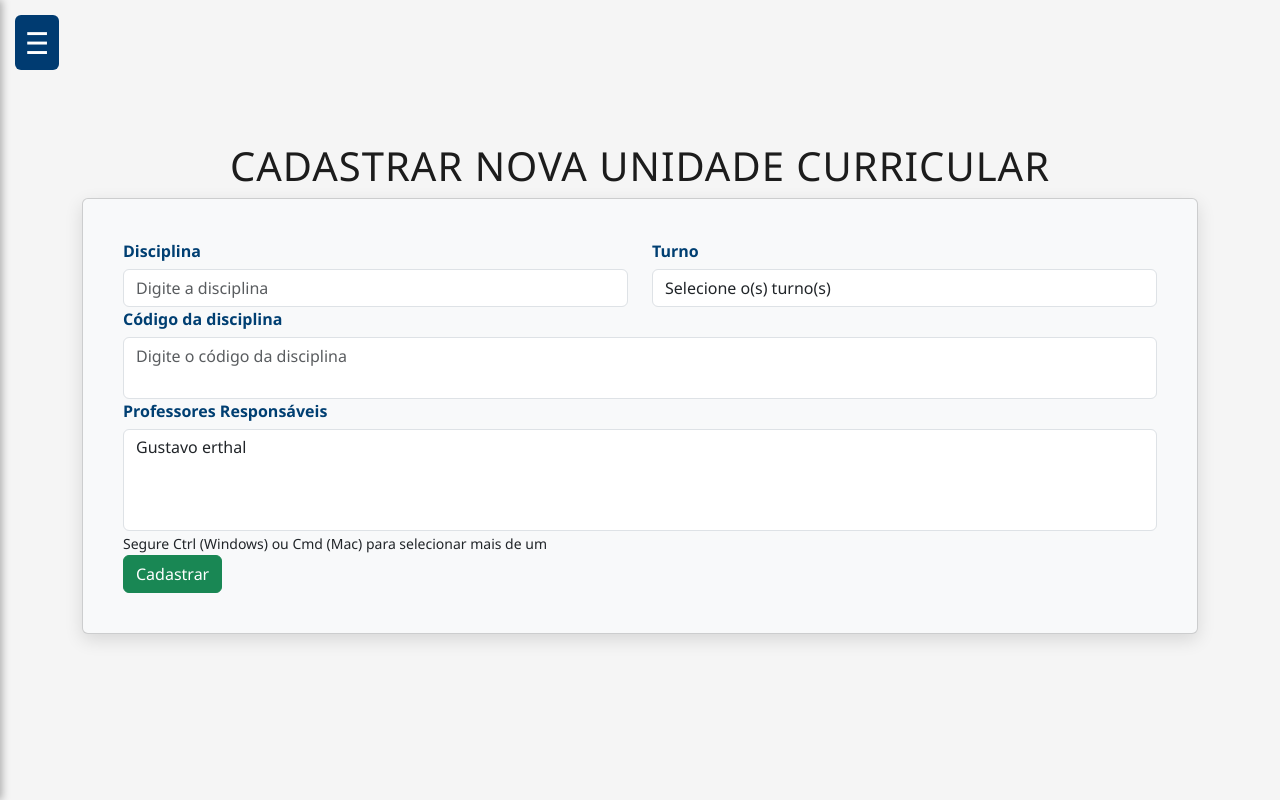
After one commit to erthal-guu/TCC, a PHP site: page /cadastro_uc.php in a window 1280 px wide. The commit adds this page. Run offline with PHP 8.4, Linux system fonts and the light colour scheme; data comes from the database, SQL or seed files in the repository.

Commit message:
(Correção do cadastro de UC)

```diff
--- a/docs/gerenciador_agenda.sql
+++ b/docs/gerenciador_agenda.sql
@@ -25,6 +25,8 @@ DROP TABLE IF EXISTS `disciplinas`;
 CREATE TABLE IF NOT EXISTS `disciplinas` (
   `id` int NOT NULL AUTO_INCREMENT,
   `nome_disciplina` varchar(191) COLLATE utf8mb4_general_ci NOT NULL,
+  'codigo_disciplina' varchar(20) COLLATE utf8mb4_general_ci DEFAULT NULL,
+  'turno' varchar(20) COLLATE utf8mb4_general_ci DEFAULT NULL,
   PRIMARY KEY (`id`),
   UNIQUE KEY `nome_disciplina` (`nome_disciplina`)
 ) ENGINE=MyISAM AUTO_INCREMENT=5 DEFAULT CHARSET=utf8mb4 COLLATE=utf8mb4_general_ci;
--- /dev/null
+++ b/public/cadastro_uc.php
@@ -0,0 +1,131 @@
+<?php
+$server = "localhost";
+$username = "root";
+$password = "";
+$dbname = "gerenciador_agenda";
+
+$conn = new mysqli($server, $username, $password, $dbname);
+if ($conn->connect_error) die("Conexão falhou: " . $conn->connect_error);
+
+$msg = "";
+
+if ($_SERVER['REQUEST_METHOD'] === 'POST') {
+
+    $nome_disciplina = isset($_POST['disciplina']) ? $_POST['disciplina'] : '';
+    $turno = isset($_POST['turno']) ? $_POST['turno'] : '';
+    $codigo_disciplina = isset($_POST['codigo']) ? $_POST['codigo'] : '';
+
+    // Validação básica
+   if (empty($nome_disciplina) || empty($turno) || empty($codigo_disciplina)) {
+    $msg = "Por favor, preencha todos os campos!";
+} else {
+    // Verifica se já existe
+    $check = $conn->prepare("SELECT id FROM disciplinas WHERE nome_disciplina = ?");
+    $check->bind_param("s", $nome_disciplina);
+    $check->execute();
+    $result = $check->get_result();
+
+    if ($result->num_rows > 0) {
+        $msg = "Essa disciplina já está cadastrada!";
+    } else {
+        // Insere matéria
+        $sql = "INSERT INTO disciplinas (nome_disciplina, codigo_disciplina, turno) VALUES (?, ?, ?)";
+        $stmt = $conn->prepare($sql);
+        $stmt->bind_param("sss", $nome_disciplina, $codigo, $turno);
+
+        if ($stmt->execute()) {
+            $msg = "Matéria cadastrada com sucesso!";
+        } else {
+            $msg = "Erro: " . $stmt->error;
+        }
+        $stmt->close();
+    }
+    $check->close();
+}
+}
+
+// Busca professores para o select
+$professores_result = $conn->query("SELECT id, nome FROM professores ORDER BY nome ASC");
+?><?php
+
+// Busca professores para o select
+$professores_result = $conn->query("SELECT id, nome FROM professores ORDER BY nome ASC");
+?>
+
+<!DOCTYPE html>
+<html lang="pt-br">
+<head>
+    <meta charset="UTF-8">
+    <title>Cadastrar Matéria</title>
+    <meta name="viewport" content="width=device-width, initial-scale=1">
+
+    <link href="https://cdn.jsdelivr.net/npm/bootstrap@5.3.0/dist/css/bootstrap.min.css" rel="stylesheet">
+    <link rel="stylesheet" href="assets/css/cadastro_uc.css">
+
+</head>
+<body>
+<?php include 'menu.php'; ?>
+
+
+<div class="container">
+    <h1>CADASTRAR NOVA UNIDADE CURRICULAR</h1>
+
+    <?php if($msg) echo "<div class='alert alert-success mt-2'>$msg</div>"; ?>
+
+
+    <div class="card mt-2 mx-auto p-4 bg-light">
+      <div class="card-body bg-light">
+
+        <form id="contact-form" role="form" method="POST" action="">
+          <div class="controls">
+            <div class="row">
+
+              <div class="col-md-6">
+                <div class="form-group">
+                  <label for="form_name">Disciplina</label>
+                  <input id="form_name" type="text" name="disciplina" class="form-control" placeholder="Digite a disciplina" required>
+                </div>
+              </div>
+
+              <div class="col-md-6">
+                <div class="form-group">
+                  <label for="form_need">Turno</label>
+                  <select id="form_need" name="turno" class="form-control" required>
+                    <option value="" selected disabled>Selecione o(s) turno(s)</option>
+                    <option>MATUTINO</option>
+                    <option>VESPERTINO</option>
+                    <option>NORTURNO</option>
+                    <option>MATUNINO E VESPERTINO</option>
+                    <option>MATUTINO E NORTURNO</option>
+                    <option>VESPERTINO E NORTURNO</option>
+                  </select>
+                </div>
+              </div>
+            </div>
+
+            <div class="form-group">
+              <label for="form_codigo">Código da disciplina</label>
+              <textarea id="form_codigo" name="codigo" class="form-control" placeholder="Digite o código da disciplina" rows="2" required></textarea>
+            </div>
+
+            <div class="form-group">
+              <label for="form_professores">Professores Responsáveis</label>
+              <select id="form_professores" name="professores[]" class="form-control" multiple required>
+                <?php while($row = $professores_result->fetch_assoc()): ?>
+                    <option value="<?= $row['id']; ?>"><?= $row['nome']; ?></option>
+                <?php endwhile; ?>
+              </select>
+              <small>Segure Ctrl (Windows) ou Cmd (Mac) para selecionar mais de um</small>
+            </div>
+
+            <input type="submit" class="btn btn-success btn-send btn-block" value="Cadastrar">
+          </div>
+        </form>
+      </div>
+    </div>
+  </div>
+                     <script src="https://cdn.jsdelivr.net/npm/bootstrap@5.3.0/dist/js/bootstrap.bundle.min.js"></script>
+</body>
+</html>
+
+<?php $conn->close(); ?>
--- /dev/null
+++ b/public/menu.php
@@ -0,0 +1,29 @@
+<!DOCTYPE html>
+<html lang="pt-BR">
+<head>
+    <meta charset="UTF-8">
+    <meta name="viewport" content="width=device-width, initial-scale=1.0">
+    <title>MENU</title>
+    <link href="https://cdn.jsdelivr.net/npm/bootstrap@5.3.3/dist/css/bootstrap.min.css" rel="stylesheet">
+    <link rel="stylesheet" href="assets/css/menu.css">
+</head>
+<body>
+
+    <div class="hamburger" id="hamburger">☰</div>
+    <div class="sidebar" id="sidebar">
+        <h4 id="menuprinc">Menu Principal</h4>
+
+        <a href="../app/Crud_Professores.php">Cadastrar Professor</a>
+        <a href="cadastro_uc.php">Cadastrar UC</a>
+        <a href="cadastrar_turma.php">Cadastrar Turma</a>
+        <a href="cadastrar_relacionamento.php">Relacionar Professor/Matéria/Turno</a>
+        <hr>
+        <a href="gerenciar_agenda.php">Gerenciar Agenda</a>
+        <a href="visualizar_agenda.php">Visualizar Agenda</a>
+        <hr>
+        <a href="relatorios.php">Relatórios</a>
+    </div>
+
+    <script src="assets/js/menu.js"></script>
+</body>
+</html>
```
Also changed, not shown: public/home.php (+5 -16 lines), public/assets/css/cadastro_uc.css (added), public/assets/css/home.php (added), public/assets/css/menu.css (renamed from public/assets/css/home.css), public/assets/js/menu.js (renamed from public/assets/js/home.js).
